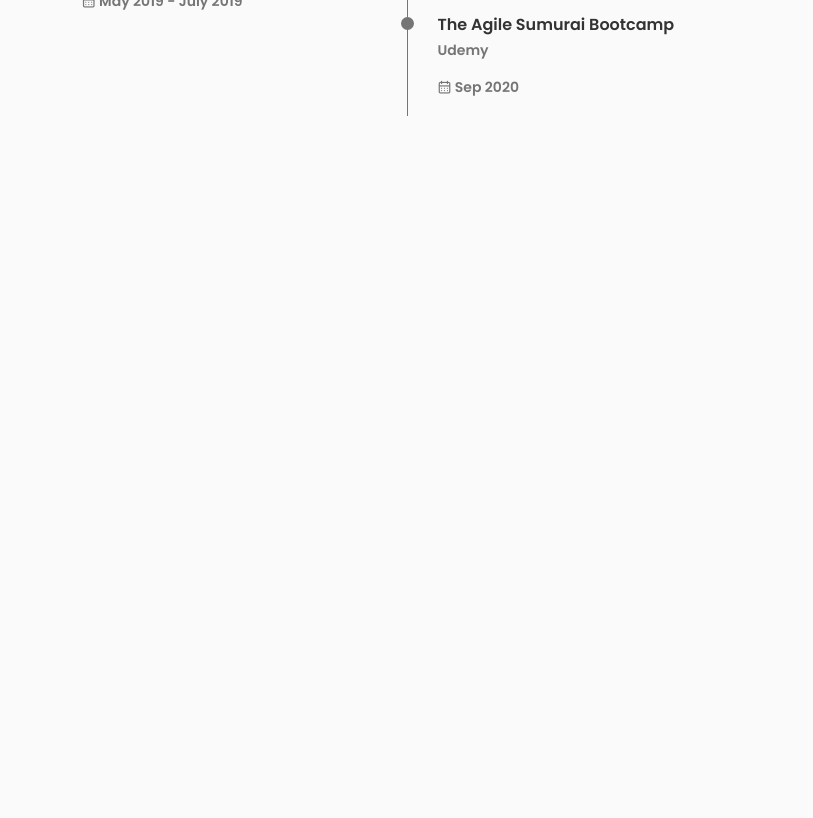
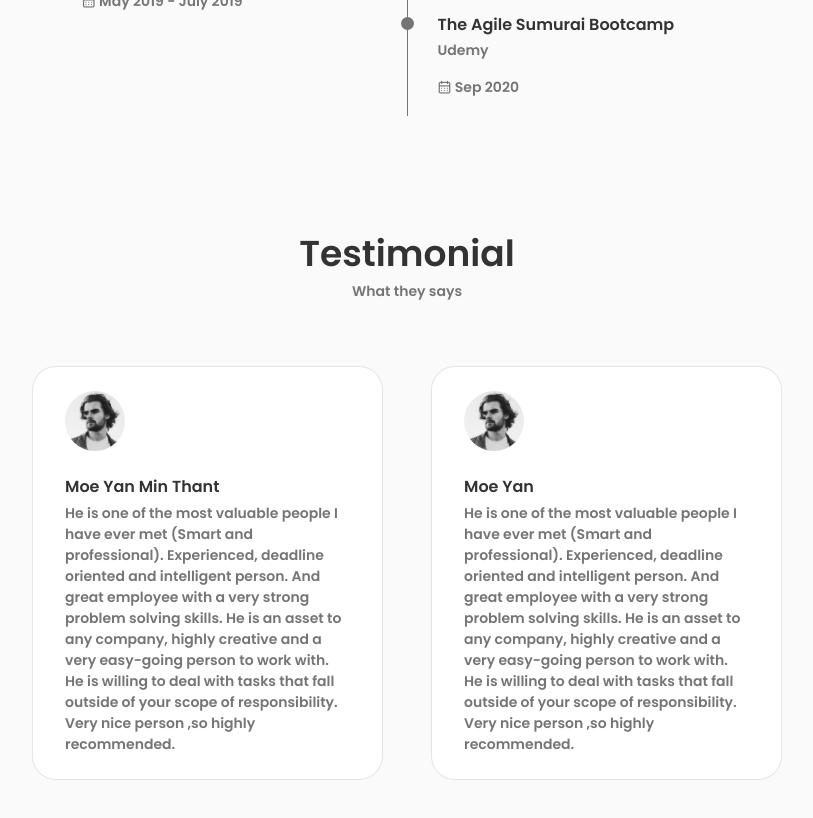
Before and after one commit to khunzinshine/khunzinshine.onrender, a React (Create React App) app: page / in a window 1280 px wide. Shown: the part 3420-4238 px from the top of the page, without its empty margins (233-1046 px from the left). Before the commit the page ends 3550 px from the top, so only its background shows below. Built offline with nearby package versions, Linux system fonts and the light colour scheme.

Commit message:
Imported Testimonial into App

```diff
--- a/src/App.js
+++ b/src/App.js
@@ -6,6 +6,7 @@ import Home from './components/home/Home';
 import Qualification from './components/qualification/Qualification';
 import Services from './components/services/Services';
 import Skills from './components/skills/Skills';
+import Testimonial from './components/testimonial/testimonial';
 
 function App() {
   return (
@@ -17,6 +18,7 @@ function App() {
         <Skills />
         <Services />
         <Qualification />
+        <Testimonial />
       </main>
     </>
   );
```
